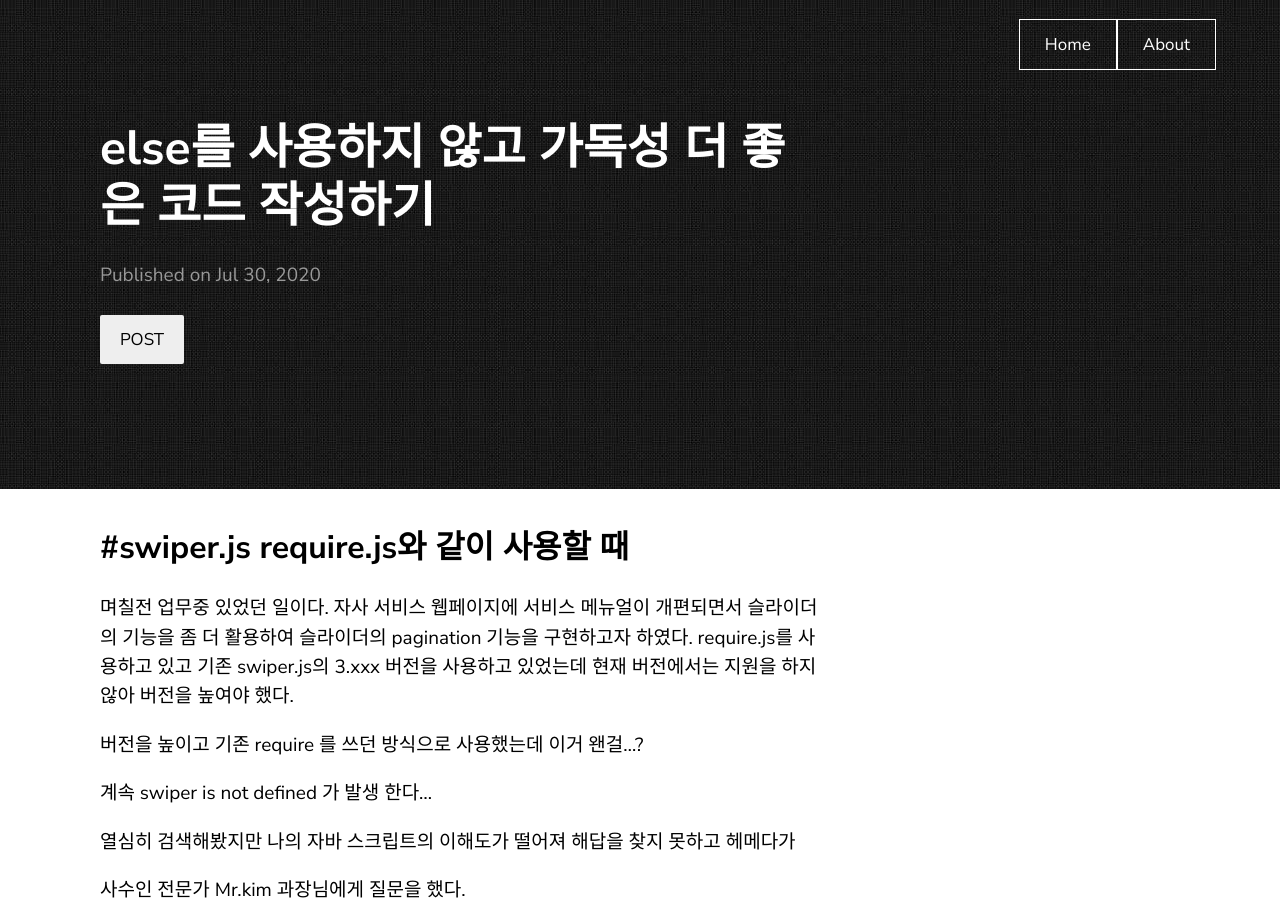
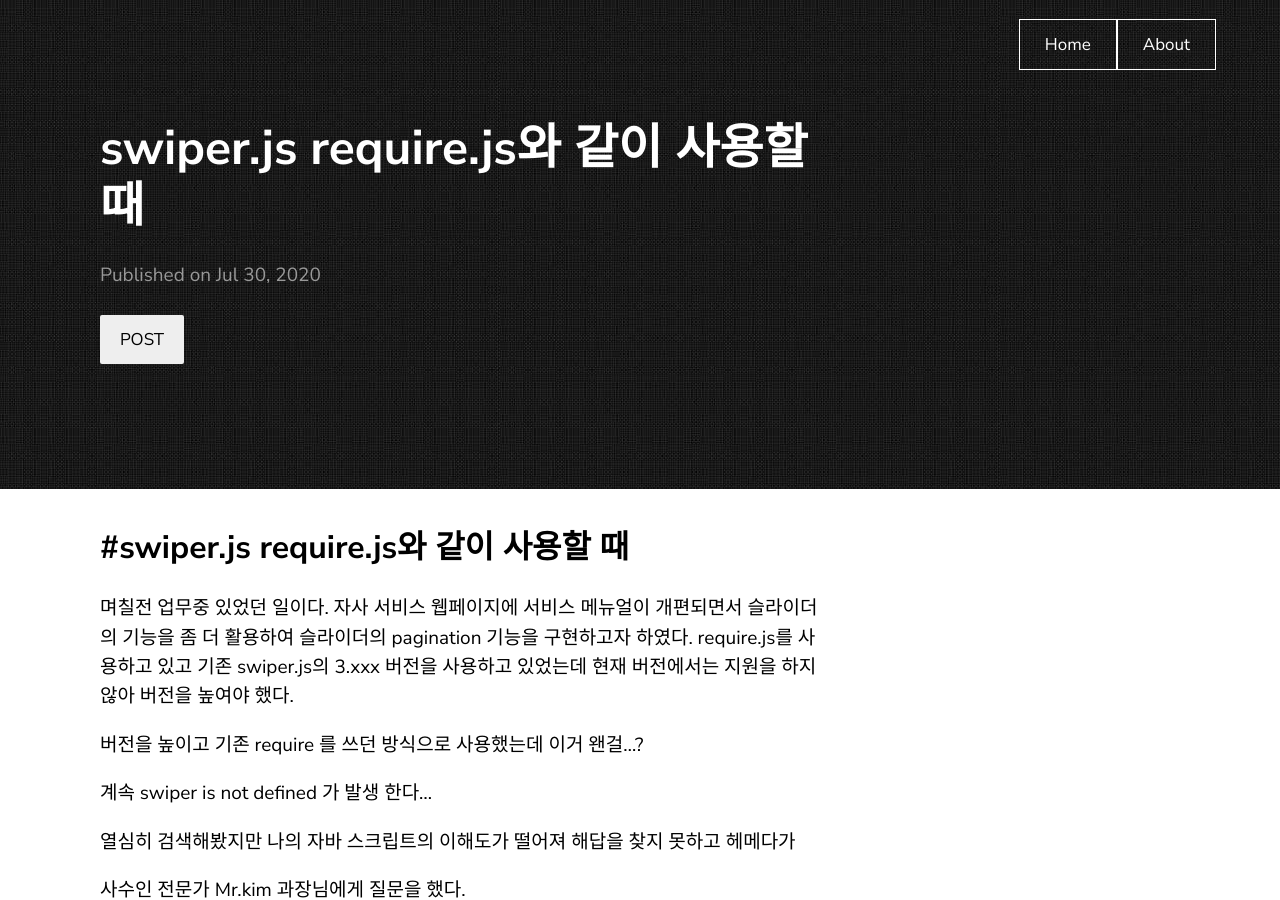
Before and after one commit to songskysun/songskysung.github.io, a Jekyll site: the page built from _posts/2020-07-29-6.md, in a window 1280 px wide and 900 px high. Built offline with Jekyll 4.4.1, drawn with Linux system fonts in a browser that asks for light colours.

Commit message:
Update 2020-07-29-6.md
require랑 swiper.js

```diff
--- a/_posts/2020-07-29-6.md
+++ b/_posts/2020-07-29-6.md
@@ -1,6 +1,6 @@
 ---
 layout: post
-title: "else를 사용하지 않고 가독성 더 좋은 코드 작성하기 "
+title: "swiper.js require.js와 같이 사용할 때 "
 date: 2020-07-29 23:58:28 -0400
 category: POST
 ---
```
